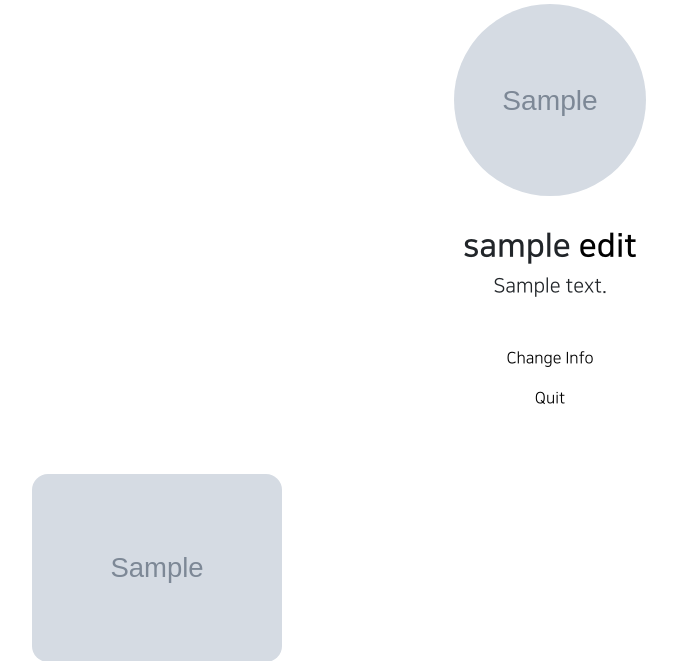
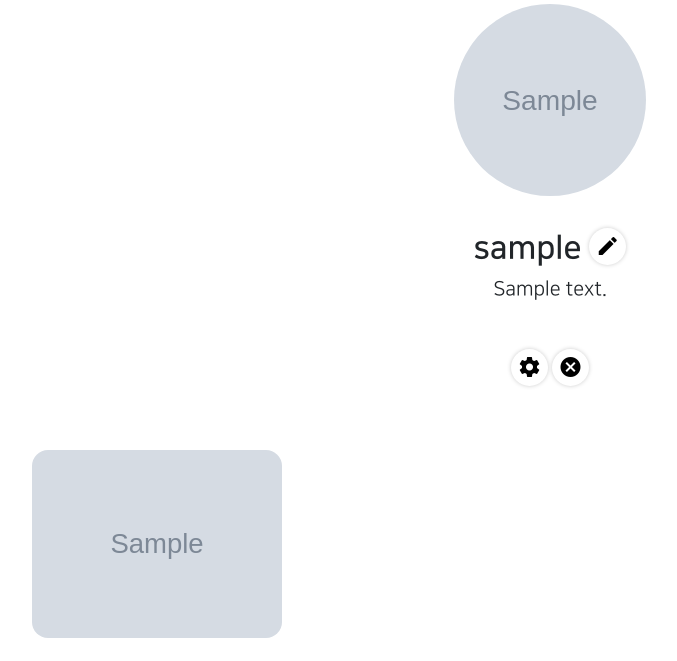
Before and after one commit to Aiden-Kwak/pinterest-clone, a Django app: page /accounts/detail/1 in a window 1280 px wide. Shown: the part 213-874 px from the top of the page, without its empty margins (90-767 px from the left). Run offline with Django 3.2, Linux system fonts and the light colour scheme; a user stored in the database is signed in; tables that the repository leaves empty hold one stand-in row (values such as "Sample post"); grey boxes marked "Sample" are stand-in pictures; some libraries are stand-ins or nearby versions.

Commit message:
django coding finished

```diff
--- a/platypus/accountapp/templates/accountapp/detail.html
+++ b/platypus/accountapp/templates/accountapp/detail.html
@@ -10,7 +10,9 @@
         <h2 style="font-family: 'NanumSquareB'">
             {{ target_user.profile.nickname}}
                 {% if target_user == user %}
-                <a href="{% url 'profileapp:update' pk=target_user.profile.pk %}">
+                <a class="material-icons"
+                   style="box-shadow: 0 0 4px #ccc; border-radius: 10rem; padding: .4rem;"
+                   href="{% url 'profileapp:update' pk=target_user.profile.pk %}">
                     edit
                 </a>
                 {% endif %}
@@ -33,15 +35,15 @@
         {% endif %}
 
         {% if target_user == user %}
-        <a href="{% url 'accountapp:update' pk=user.pk %}">
-            <p>
-                Change Info
-            </p>
+        <a class="material-icons"
+           style="box-shadow: 0 0 4px #ccc; border-radius: 10rem; padding: .4rem;"
+           href="{% url 'accountapp:update' pk=user.pk %}">
+            settings
         </a>
-        <a href="{% url 'accountapp:delete' pk=user.pk %}">
-            <p>
-                Quit
-            </p>
+        <a class="material-icons"
+           style="box-shadow: 0 0 4px #ccc; border-radius: 10rem; padding: .4rem;"
+           href="{% url 'accountapp:delete' pk=user.pk %}">
+                cancel
         </a>
         {% endif %}
     </div>
--- a/platypus/accountapp/urls.py
+++ b/platypus/accountapp/urls.py
@@ -1,12 +1,11 @@
 from django.contrib.auth.views import LoginView, LogoutView
 from django.urls import path
 
-from accountapp.views import hello_world, AccountCreateView, AccountDetailView, AccountUpdateView, AccountDeleteView
+from accountapp.views import  AccountCreateView, AccountDetailView, AccountUpdateView, AccountDeleteView
 
 app_name = 'accountapp'
 
 urlpatterns = [
-    path('hello_world/', hello_world, name='hello_world'),
 
     path('login/', LoginView.as_view(template_name='accountapp/login.html'), name='login'),
     path('logout/', LogoutView.as_view(), name='logout'),
--- a/platypus/accountapp/views.py
+++ b/platypus/accountapp/views.py
@@ -10,25 +10,10 @@ from django.views.generic.list import MultipleObjectMixin
 
 from accountapp.decorators import account_ownership_required
 from accountapp.forms import AccountUpdateForm
-from accountapp.models import HelloWorld
 from articleapp.models import Article
 
 has_ownership = [account_ownership_required, login_required]
-@login_required
-def hello_world(request):
 
-    if request.method == "POST":
-        temp = request.POST.get('hello_world_input')
-
-        new_hello_world = HelloWorld()
-        new_hello_world.text = temp
-        new_hello_world.save()
-
-        return HttpResponseRedirect(reverse('accountapp:hello_world'))
-
-    else:
-        hello_world_list = HelloWorld.objects.all()
-        return render(request, 'accountapp/hello_world.html', context={'hello_world_list': hello_world_list})
 
 class AccountCreateView(CreateView):
     model = User
--- a/platypus/platypus/settings.py
+++ b/platypus/platypus/settings.py
@@ -142,7 +142,7 @@ STATICFILES_DIRS = [
     BASE_DIR / "static",
 ]
 
-LOGIN_REDIRECT_URL = reverse_lazy('accountapp:hello_world')
+LOGIN_REDIRECT_URL = reverse_lazy('home')
 LOGOUT_REDIRECT_URL = reverse_lazy('accountapp:login')
 
 # Default primary key field type
--- a/platypus/platypus/urls.py
+++ b/platypus/platypus/urls.py
@@ -18,7 +18,10 @@ from django.conf.urls.static import static
 from django.contrib import admin
 from django.urls import path, include
 
+from articleapp.views import ArticleListView
+
 urlpatterns = [
+    path('', ArticleListView.as_view(), name='home'),
     path('admin/', admin.site.urls),
     path('accounts/', include('accountapp.urls')),
     path('profiles/', include('profileapp.urls')),
--- a/platypus/projectapp/models.py
+++ b/platypus/projectapp/models.py
@@ -8,3 +8,7 @@ class Project(models.Model):
     description = models.CharField(max_length=200, null=True)
 
     created_at = models.DateTimeField(auto_now=True)
+
+    def __str__(self):
+
+        return f'{self.pk} : {self.title}'
--- a/platypus/projectapp/views.py
+++ b/platypus/projectapp/views.py
@@ -36,7 +36,8 @@ class ProjectDetailView(DetailView, MultipleObjectMixin):
 
         if user.is_authenticated:
             subscription = Subscription.objects.filter(user=user, project=project)
-
+        else:
+            subscription = None
         object_list = Article.objects.filter(project=self.get_object())
         return super(ProjectDetailView, self).get_context_data(object_list=object_list,
                                                                subscription=subscription,
--- a/platypus/templates/head.html
+++ b/platypus/templates/head.html
@@ -11,6 +11,8 @@
     <link href="https://fonts.googleapis.com/css2?family=Dancing+Script:wght@700&display=swap" rel="stylesheet">
     <!-- DEFAULT CSS LINK -->
     <link rel="stylesheet" type="text/css" href="{% static 'base.css' %}">
+    <!-- GOOGLE MATERIAL ICONS -->
+    <link href="https://fonts.googleapis.com/css2?family=Material+Icons" rel="stylesheet">
 
     <style>
         @font-face {
```
Also changed, not shown: platypus/accountapp/templates/accountapp/hello_world.html (deleted, +0 -28 lines).
